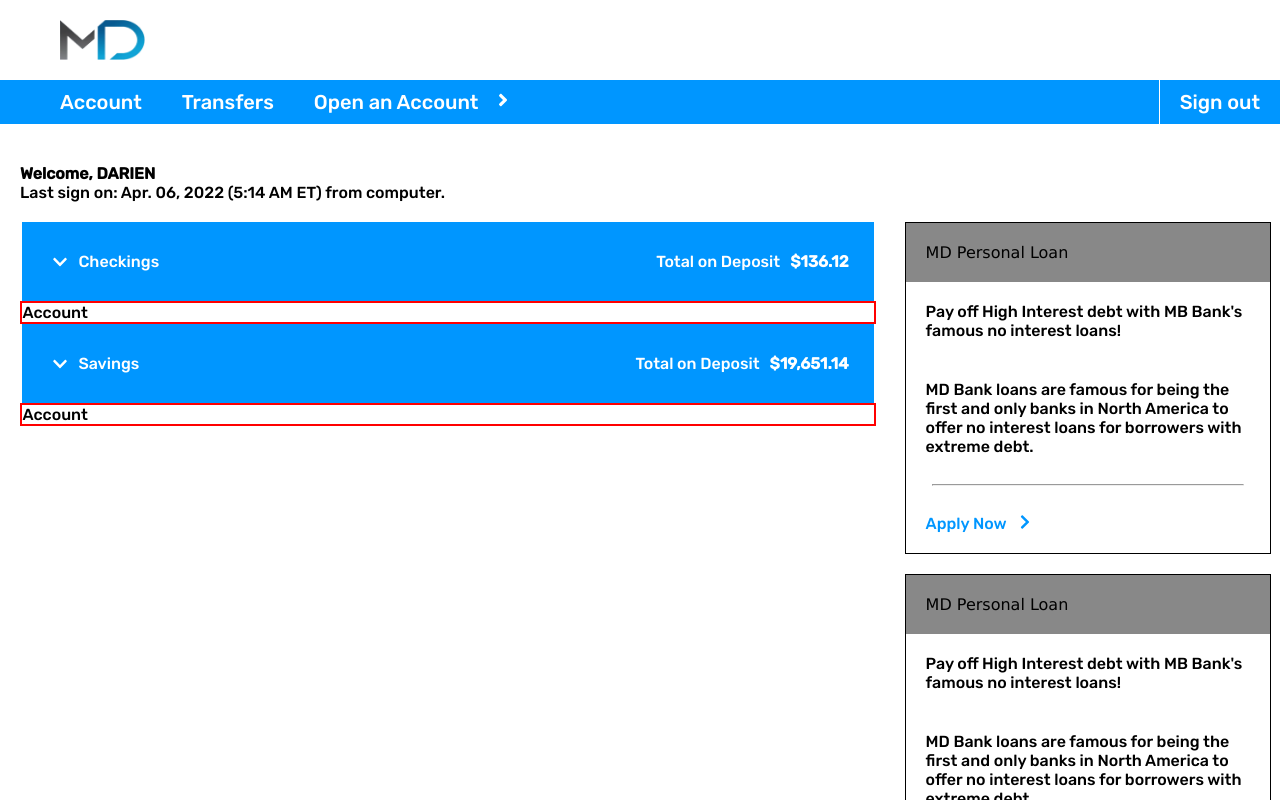
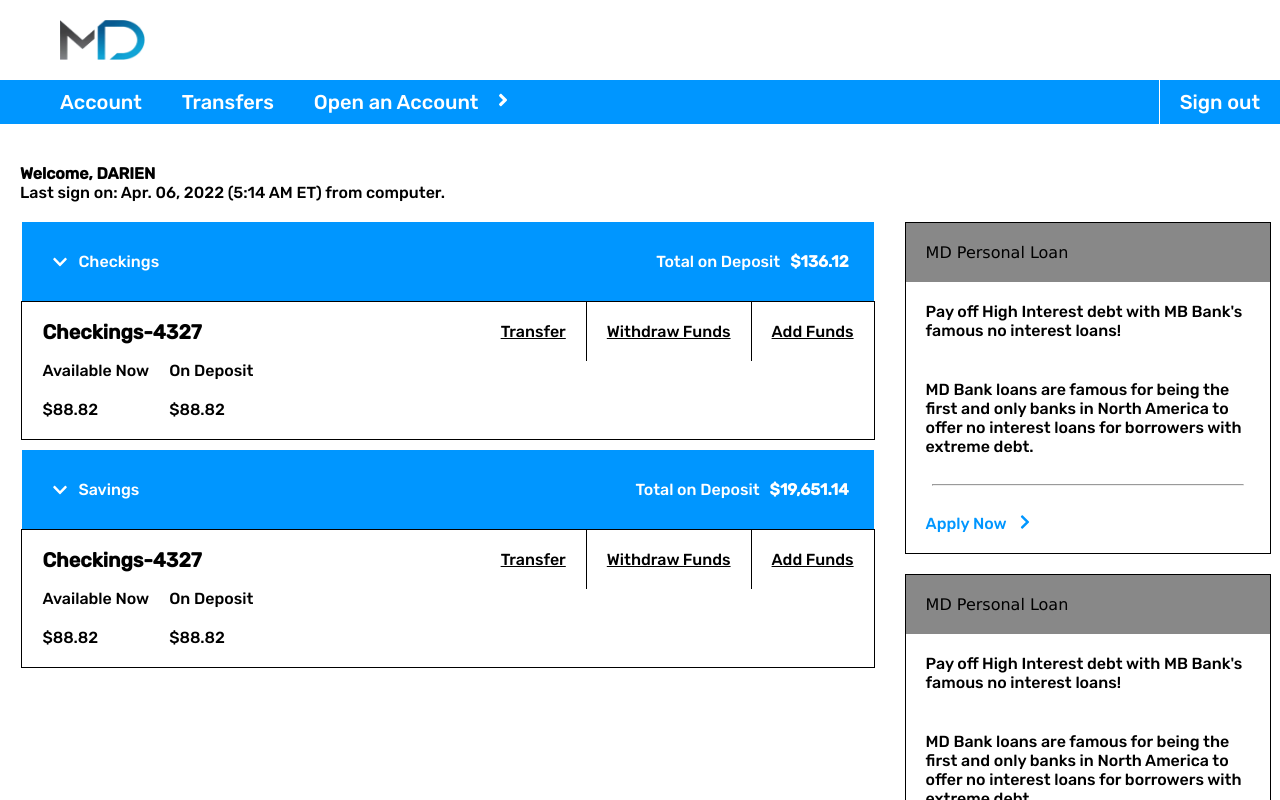
Before and after one commit to darienmiller88/Better-Bank-Account, a React (Create React App) app in the folder client/: page /dashboard in a window 1280 px wide. Shown: the top 800 px of the page. Built offline with nearby package versions, Linux system fonts and the light colour scheme.

Commit message:
finished styling accounts!

```diff
--- a/client/src/Components/Account/Account.js
+++ b/client/src/Components/Account/Account.js
@@ -4,7 +4,24 @@ import styles from "./Account.module.scss"
 export default function Account() {
     return (
         <div className={styles.account}>
-            Account
+            <div className={styles.account_name}>Checkings-4327</div>
+
+            <div className={styles.options}>
+                <div className={styles.option}>Transfer</div>
+                <div className={styles.option}>Withdraw Funds</div>
+                <div className={styles.option}>Add Funds</div>
+            </div>
+
+            <div className={styles.funds_wrapper}>
+                <div className={styles.available_now_wrapper}>
+                    <div className={styles.available_now}>Available Now</div>
+                    <div className={styles.available_balance}>$88.82</div>
+                </div>
+                <div className={styles.on_deposit_wrapper}>
+                    <div className={styles.on_deposit}>On Deposit</div>
+                    <div className={styles.on_deposit_balance}>$88.82</div>
+                </div>
+            </div>
         </div>
     )
 }
--- a/client/src/Components/Account/Account.module.scss
+++ b/client/src/Components/Account/Account.module.scss
@@ -1,5 +1,75 @@
 .account{
-    border: 2px solid red;
+    display: grid;
+    grid-template-areas: "name" "funds" "options";
+    border: 1px solid black;
     width: 95%;
     margin: auto;
+
+    .account_name_wrapper{
+        display: grid;
+        border: 2px green solid;
+    }
+
+    .account_name{
+        display: flex;
+        align-items: center;
+        grid-area: name;
+
+        padding: 0px 20px;
+        font-weight: bold;
+
+        @media screen and (min-width: 768px) {
+            font-size: 20px;
+            padding: 10px 20px;
+        }
+    }
+
+    .options{
+        display: flex;
+        width: fit-content;
+        align-items: center;
+        grid-area: options;
+        margin: auto;
+
+        :nth-child(1), :nth-child(2){
+            border-right: 1px solid black;
+        }
+
+        .option{
+            text-decoration: underline;
+            padding: 20px 20px;
+        }
+
+        .option:hover{
+            cursor: pointer;
+        }
+    }
+
+    .funds_wrapper{
+        grid-area: funds;
+
+        .available_now_wrapper{
+            margin: 0px 20px;
+
+            .available_balance{
+                padding: 20px 0px;
+            }
+        }
+
+        .on_deposit_wrapper{
+            .on_deposit_balance{
+                padding: 20px 0px;
+            }
+        }
+
+        @media screen and (min-width: 768px) {
+            display: flex;
+        }
+    }
+
+    @media screen and (min-width: 992px) {
+        justify-content: space-between;
+        grid-template-areas: "name options"
+                             "funds funds";
+    }
 }
--- a/client/src/Components/AccountLabel/AccountLabel.js
+++ b/client/src/Components/AccountLabel/AccountLabel.js
@@ -5,7 +5,7 @@ import styles from "./AccountLabel.module.scss"
 
 export default function AccountLabel({ accountType, amount, onClick, isLabelClicked }) {
     return (
-        <>
+        <div className={styles.account_label_wrapper}>
             <div className={styles.account_label} onClick={onClick}>
                 <div className={styles.account_type_wrapper}>
                     {
@@ -27,6 +27,6 @@ export default function AccountLabel({ accountType, amount, onClick, isLabelClic
             <div className={styles.accounts}>
                 <Account />
             </div>
-        </>
+        </div>
     )
 }
--- a/client/src/Components/AccountLabel/AccountLabel.module.scss
+++ b/client/src/Components/AccountLabel/AccountLabel.module.scss
@@ -1,4 +1,8 @@
 $bright_blue: rgb(0, 150, 255);
+
+.account_label_wrapper{
+    margin-bottom: 10px;
+}
 
 .account_label{
     display: grid;
```
